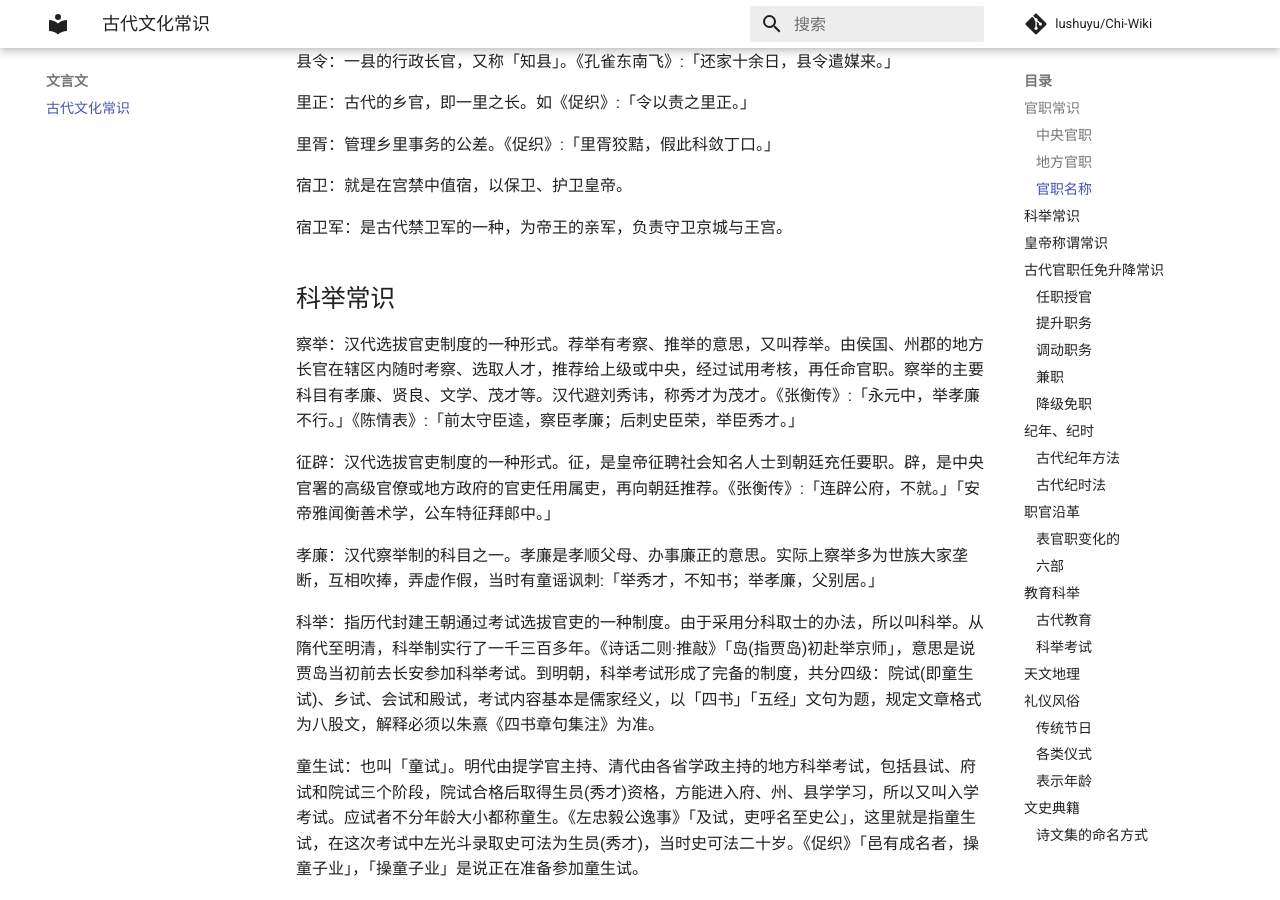
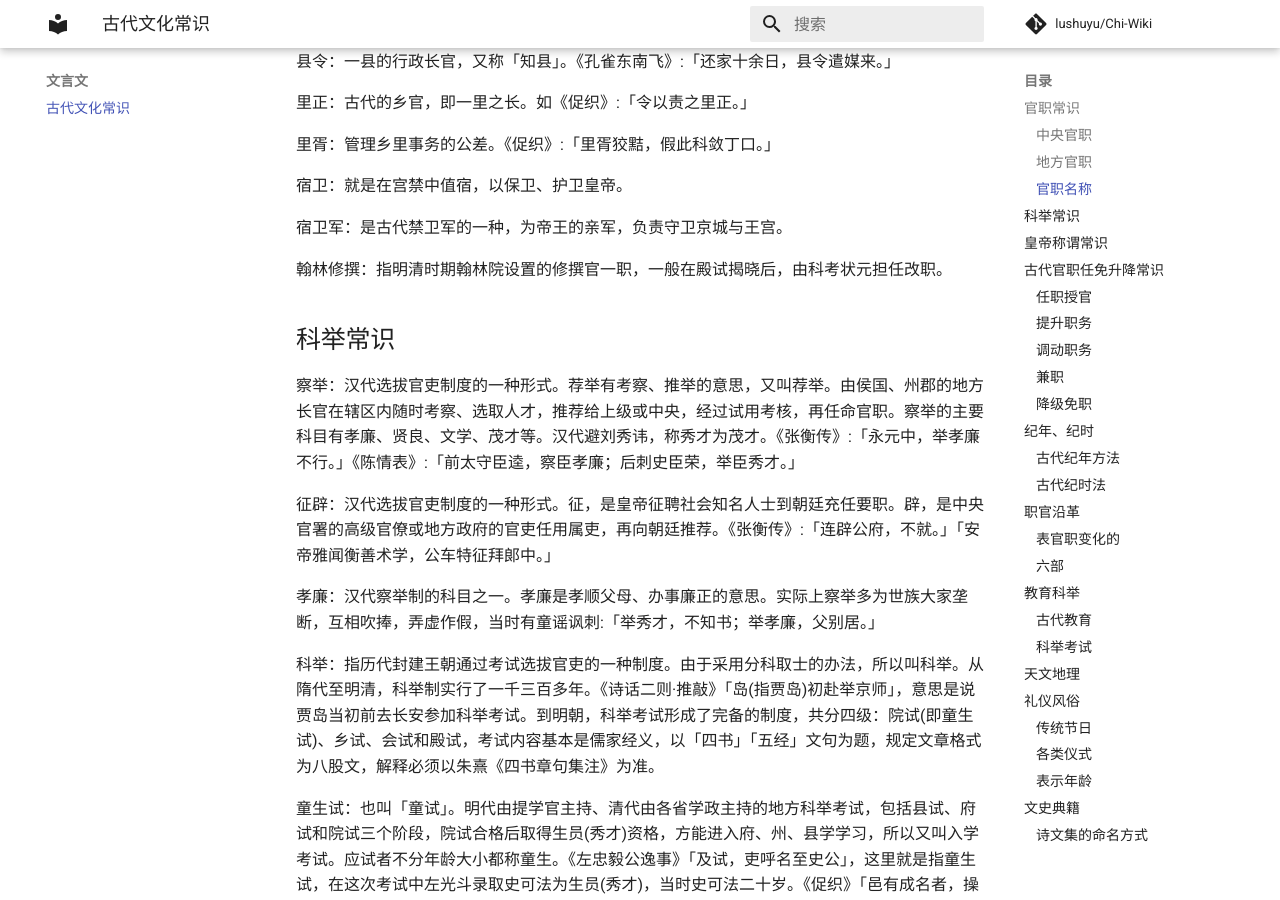
Before and after one commit to lushuyu/Chi-Wiki, an MkDocs documentation site: the page built from docs/文言文/古代文化常识.md, in a window 1280 px wide and 900 px high, scrolled down 5024 px. Built offline with MkDocs 1.6.1 and Material for MkDocs 9.7.7, drawn with Linux system fonts in a browser that asks for light colours; comment, search, counter and statistics services are not loaded.

Commit message:
add 翰林修撰

```diff
--- a/docs/文言文/古代文化常识.md
+++ b/docs/文言文/古代文化常识.md
@@ -130,6 +130,8 @@
 宿卫：就是在宫禁中值宿，以保卫、护卫皇帝。
 
 宿卫军：是古代禁卫军的一种，为帝王的亲军，负责守卫京城与王宫。
+
+翰林修撰：指明清时期翰林院设置的修撰官一职，一般在殿试揭晓后，由科考状元担任改职。
 
 ## 科举常识
 
```
